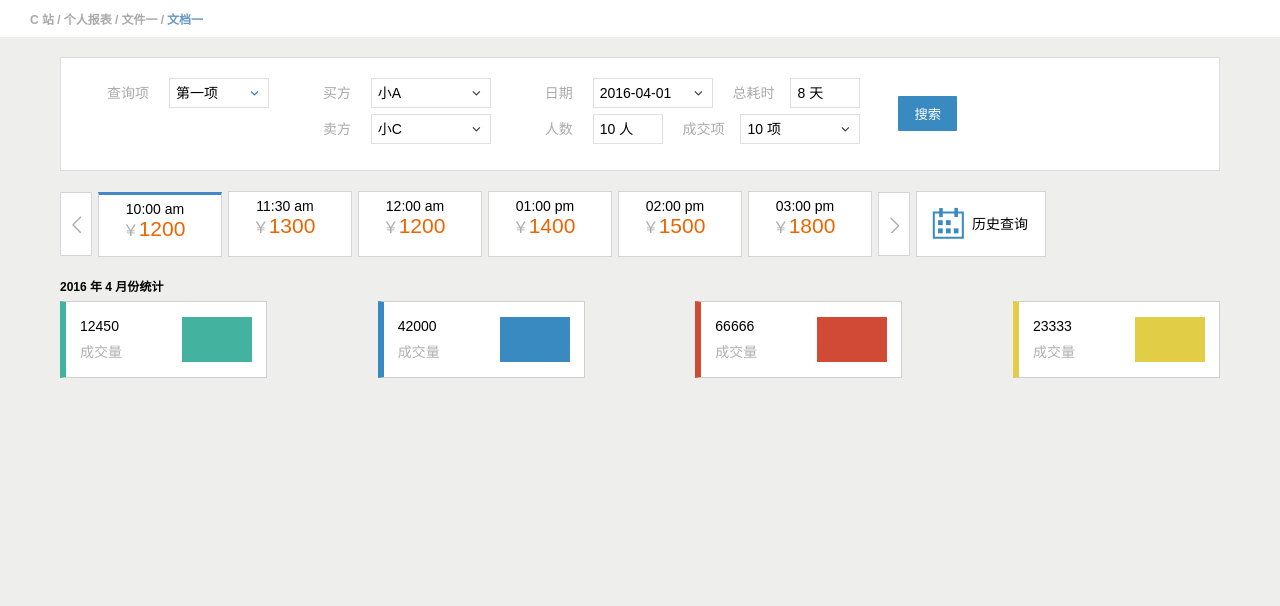
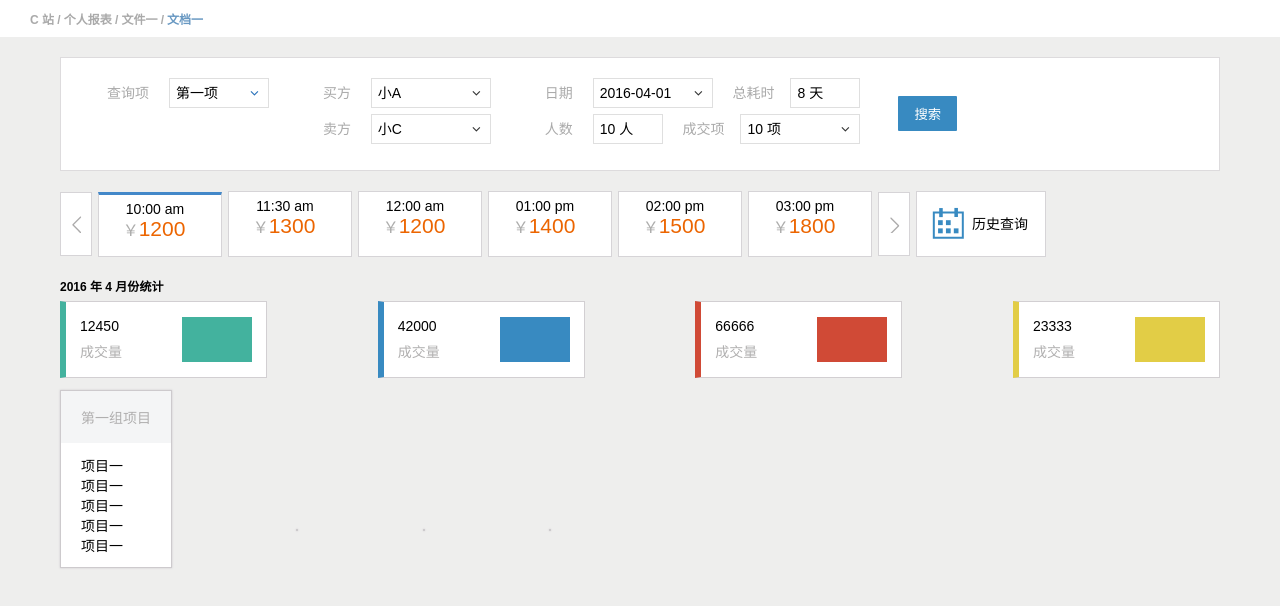
Before and after one commit to StarLoop/ife-task9, a plain HTML site: page frame.html in a window 1280 px wide. Drawn offline with Linux system fonts and the light colour scheme.

Commit message:
Fix the iframe problem and add Module 4

```diff
--- a/css/frame.css
+++ b/css/frame.css
@@ -1,4 +1,4 @@
-html, body {height: 100%;}
+html, body {height: 850px; overflow-y: auto;}
 body {
 	font-family: 'Microsoft Yahei Light', sans-serif;
 	margin: 0;
@@ -131,6 +131,7 @@ article {
 	--b: #388ac1;
 	--r: #d04a36;
 	--y: #e2cd46;
+	margin-bottom: 0px;
 }
 .module3 > div {
 	height: 75px;
@@ -162,3 +163,22 @@ article {
 .module3 .r .icon {background: var(--r);}
 .module3 .y {border-left-color: var(--y);}
 .module3 .y .icon {background: var(--y);}
+
+/* Spec for cards */
+.card {
+	display: inline-block;
+	border: 1px solid #cdcacd;
+	box-shadow: 0px 0px 2px #cdcacd;
+	margin-top: 12px;
+	background: white;
+}
+.card > header {
+	background: #f4f5f6;
+	color: #b0afaf;
+	padding: 16px 20px;
+}
+.card > section {
+	padding: 12px 20px;
+}
+
+/* Module 4 */
--- a/css/index.css
+++ b/css/index.css
@@ -1,6 +1,7 @@
 html, body {
 	height: 100%;
 	width: 100%;
+	overflow: hidden;
 }
 html[data-demo=true], body[data-demo=true] {
 	height: 768px;
@@ -145,5 +146,5 @@ main {
 main iframe {
 	width: 100%;
 	height: 100%;
-	min-height: 500px;
+	min-height: 850px;
 }
--- a/frame.html
+++ b/frame.html
@@ -80,6 +80,21 @@
 			<div class="r" data-flex><span>66666</span><div class="icon"></div></div>
 			<div class="y" data-flex><span>23333</span><div class="icon"></div></div>
 		</article>
+		<article class="module4 card">
+			<header>第一组项目</header>
+			<section>
+				<header>
+					<div class="active">项目一</div>
+					<div>项目一</div>
+					<div>项目一</div>
+					<div>项目一</div>
+					<div>项目一</div>
+				</header>
+			</section>
+		</article>
+		<article class="module5 card"></article>
+		<article class="module6 card"></article>
+		<article class="module7 card"></article>
 	</main>
 </body>
 </html>
```
Also changed, not shown: index.html (+1 -1 lines).
